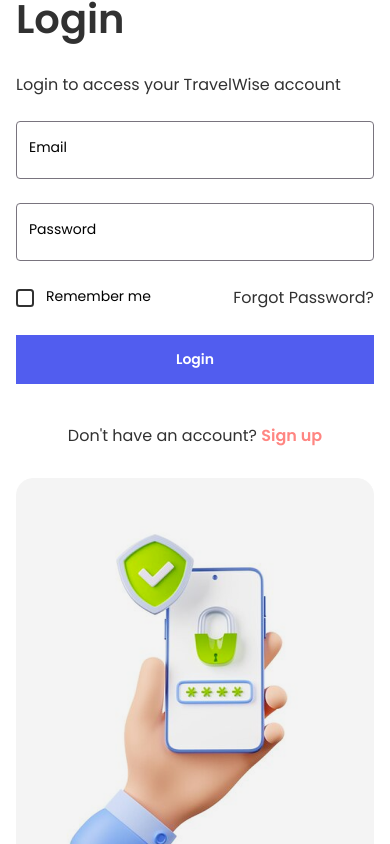
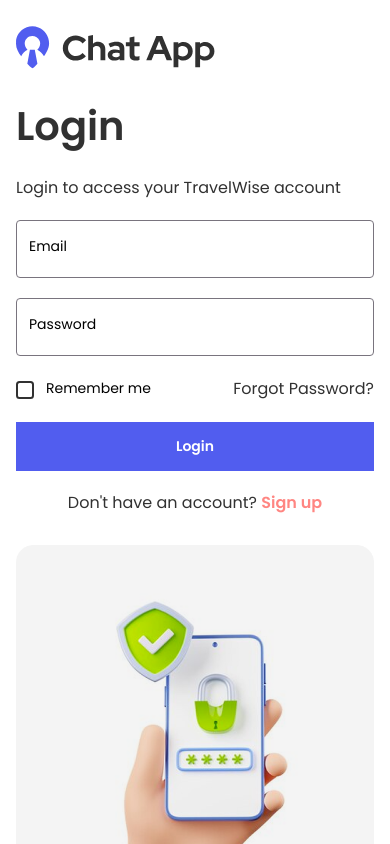
Before and after one commit to chat-app-mern/chatapp-frontend, a React (Create React App) app: page /login in a window 390 px wide. Shown: the top 844 px of the page. Built offline with nearby package versions, Linux system fonts and the light colour scheme.

Commit message:
Responsive css.

```diff
--- a/src/auth/Login.tsx
+++ b/src/auth/Login.tsx
@@ -104,7 +104,7 @@
                 </button>
               </form>
 
-              <Link className="auth-desc text-center mt-3" to="/register">
+              <Link className="auth-desc text-center" to="/register">
                 Don't have an account? <span>Sign up</span>
               </Link>
             </div>
--- a/src/media.css
+++ b/src/media.css
@@ -0,0 +1,11 @@
+@media (max-width: 991px) {
+    .auth-wrap {
+        height: 100%;
+    }
+    .auth-wrap .row {
+        --bs-gutter-x: 0;
+    }
+    .auth-form {
+        gap: 20px;
+    }
+}
--- a/src/style.css
+++ b/src/style.css
@@ -308,3 +308,6 @@
     --bs-gutter-x: 24px;
     row-gap: 16px;
 }
+.auth-img img {
+    width: 100%;
+}
```
